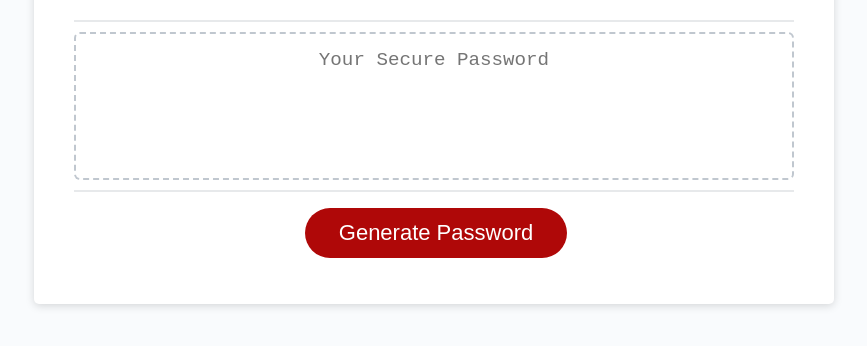
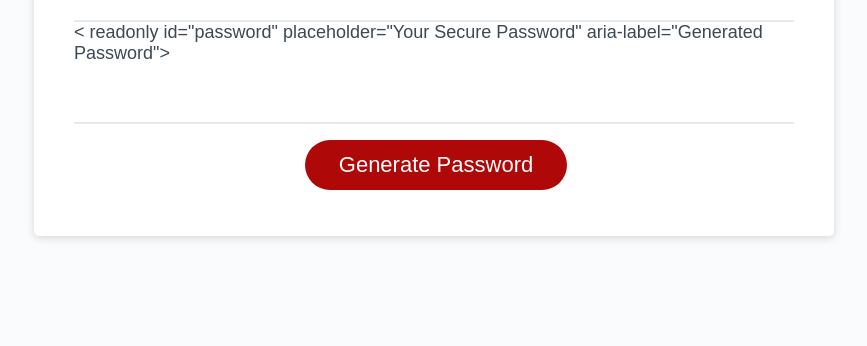
Before and after one commit to japchhina/Password-Generator-using-Javascript, a plain HTML site: page index.html in a window 1280 px wide. Shown: the part 216-562 px from the top of the page, without its empty margins (206-1073 px from the left). Drawn offline with Linux system fonts and the light colour scheme.

Commit message:
fixed html

```diff
--- a/index.html
+++ b/index.html
@@ -17,12 +17,10 @@
           <h2>Generate a Password</h2>
         </div>
         <div class="card-body">
-          <textarea
-            readonly
-            id="password"
-            placeholder="Your Secure Password"
-            aria-label="Generated Password"
-          ></textarea>
+          < readonly
+            id="password" placeholder="Your Secure Password"
+            aria-label="Generated Password">
+          </textarea>
         </div>
         <div class="card-footer">
           <button id="generate" class="btn">Generate Password</button>
```
